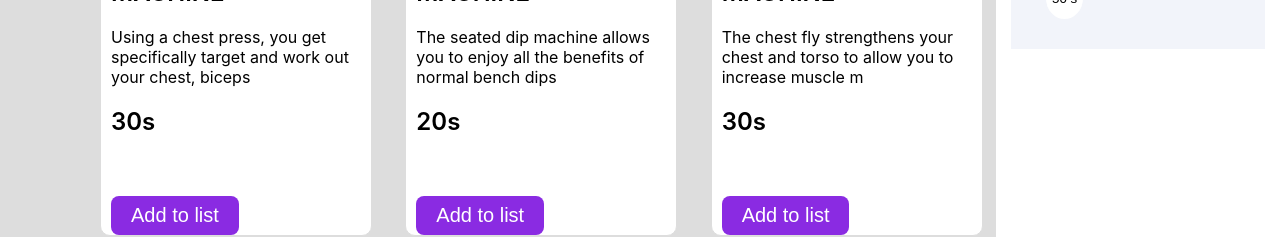
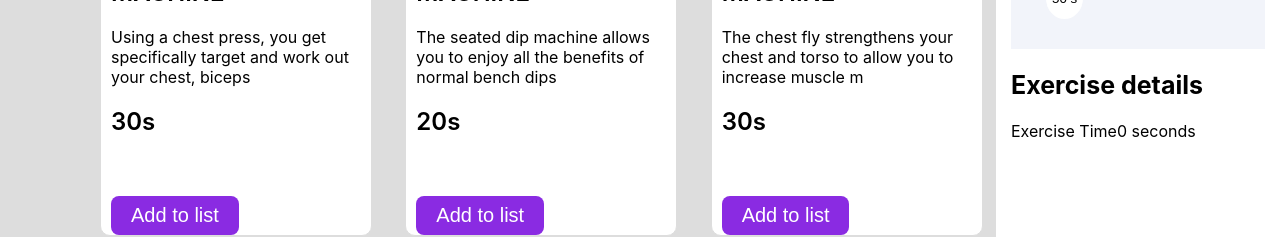
Before and after one commit to Taher027/Ultra-active-class, a React (Create React App) app: page / in a window 1280 px wide. Shown: the part 472-709 px from the top of the page. Built offline with nearby package versions, Linux system fonts and the light colour scheme.

Commit message:
added time shedule secton

```diff
--- a/src/Components/Exercise/Exercise.js
+++ b/src/Components/Exercise/Exercise.js
@@ -12,6 +12,10 @@ const Exercise = () => {
                 <button className='timerbtn'>40 <span>s</span></button>
                 <button className='timerbtn'>50 <span>s</span></button>
             </div>
+            <h2 className='heading_break'>Exercise details</h2>
+            <div className="exercise_time">
+                <p><span className='exercise_time' >Exercise Time</span>0 <span>seconds</span></p>
+            </div>
         </div>
     );
 };
```
